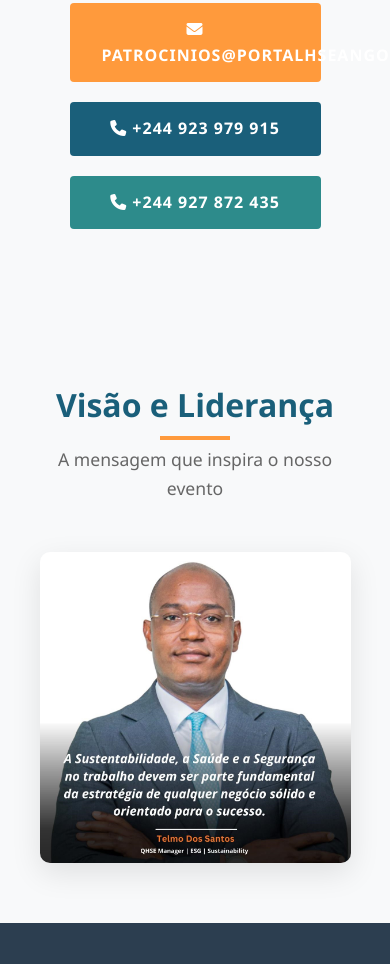
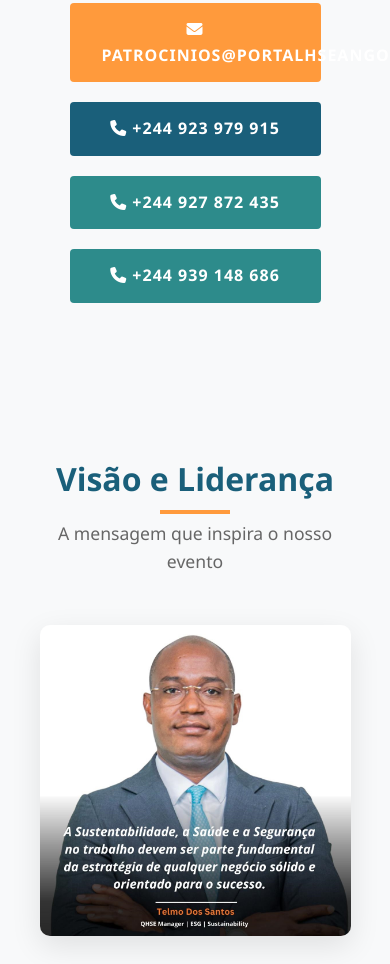
Before and after one commit to Constantino2024/landing_page_globalHSE, a plain HTML site: page index.html in a window 390 px wide. Shown: the part 10060-11024 px from the top of the page. Drawn offline with Linux system fonts and the light colour scheme.

Commit message:
Add phone contact and update copyright information
Added a new phone contact and updated copyright notice.

```diff
--- a/index.html
+++ b/index.html
@@ -819,6 +819,9 @@
                         <a href="tel:+244927872435" class="btn btn-secondary">
                             <i class="fas fa-phone"></i> +244 927 872 435
                         </a>
+                        <a href="tel:+244 939 148 686" class="btn btn-secondary">
+                            <i class="fas fa-phone"></i> +244 939 148 686
+                        </a>
                     </div>
                 </div>
             </div>
@@ -883,6 +886,8 @@
                             <div>
                                 <strong>Inscrições:</strong><br>
                                 <strong>+244 923 979 915</strong>
+                                <br><strong>+244 927 872 435</strong>
+                                <br><strong>+244 939 148 686</strong>
                             </div>
                         </li>
                         <li>
@@ -924,7 +929,7 @@
 
             <div class="copyright">
                 <p>&copy; 2026 Global HSE & ESG Summit 2027 - 3ª Edição. Todos os direitos reservados.</p>
-                <p style="margin-top: 10px;">Realização: <strong>Dos Santos & Capo</strong> | Organização</p>
+                <!--<p style="margin-top: 10px;">Realização: <strong>Dos Santos & Capo</strong> | Organização</p>-->
             </div>
         </div>
     </footer>
```
